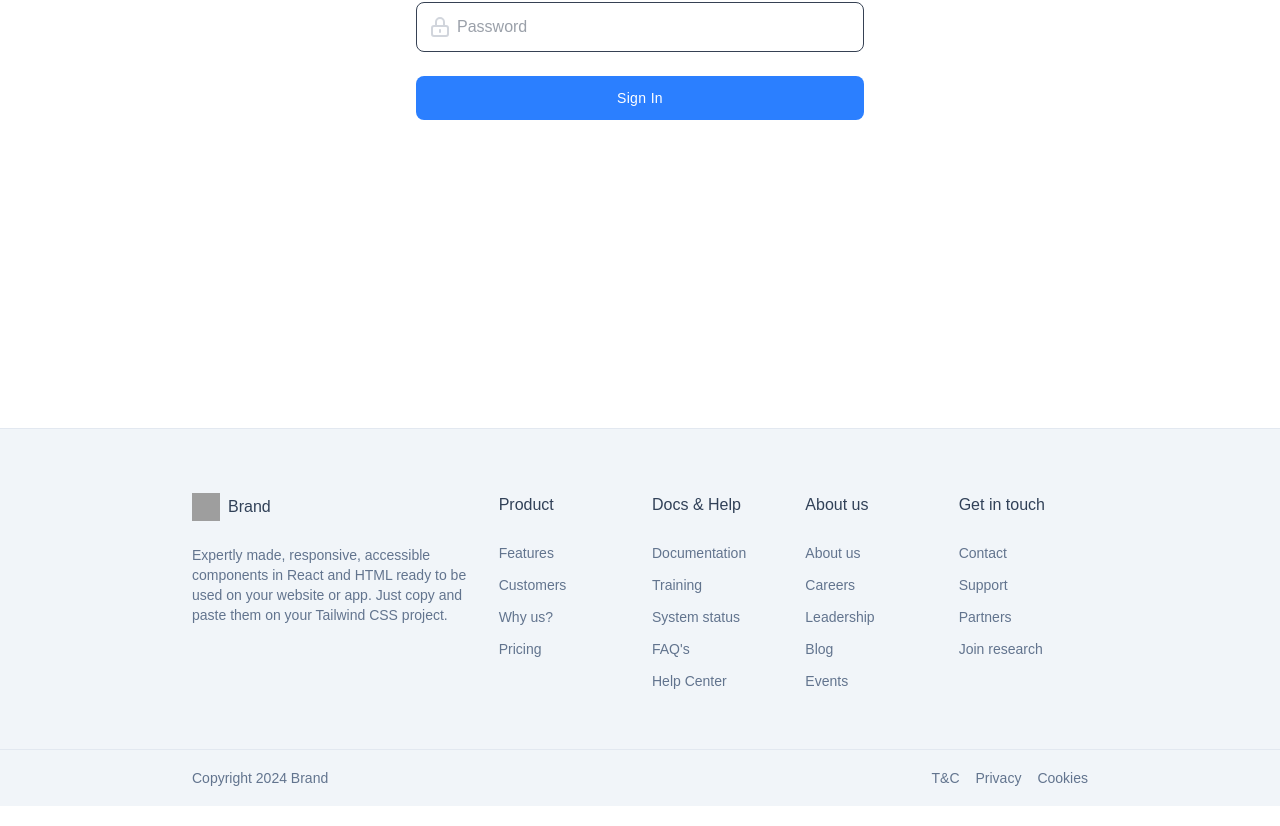
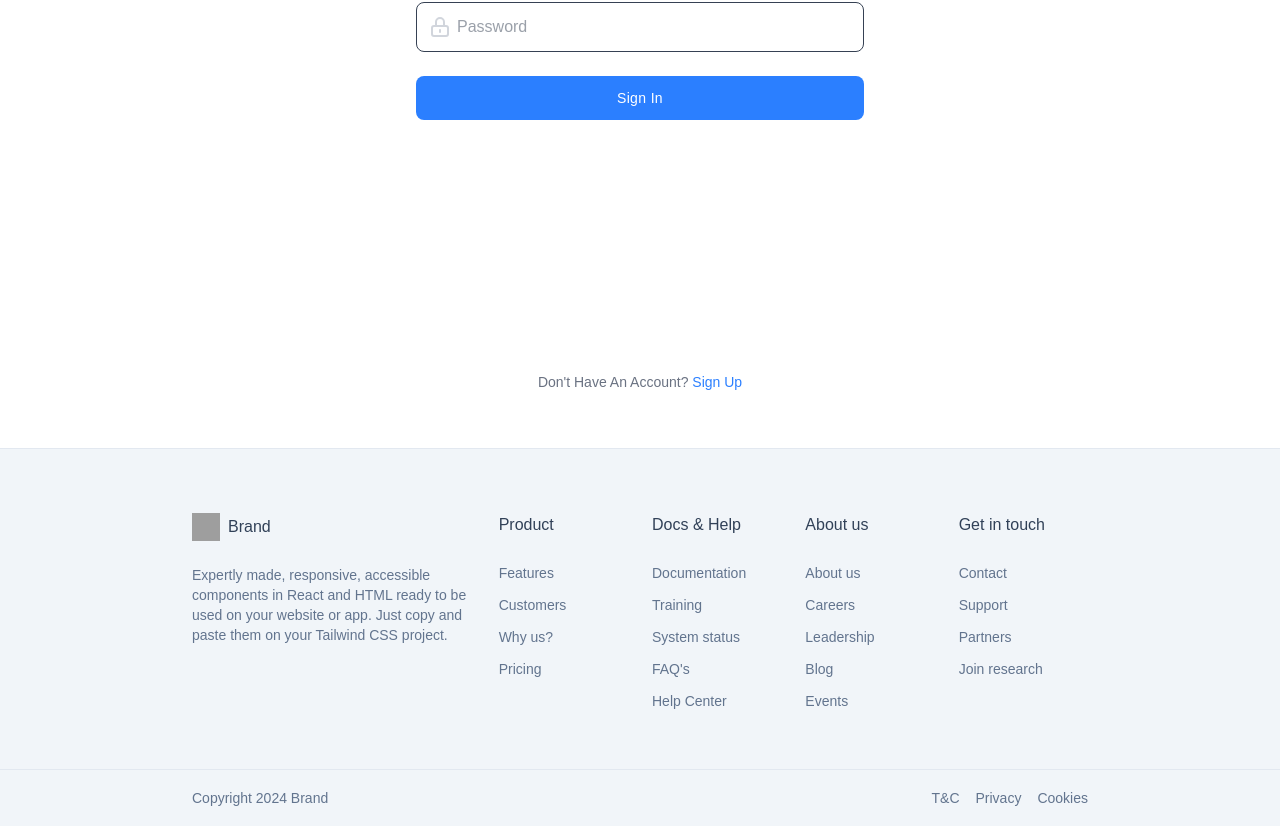
Before and after one commit to WalidurTanjim/learning-nextjs, a Next.js app: page /sign-in in a window 1280 px wide. Shown: the part 548-1374 px from the top of the page. Built offline with nearby package versions, Linux system fonts and the light colour scheme; grey boxes are pictures that could not be loaded.

Commit message:
Added Link on the signin & signup page & mealDetails path added on the dynamic path

```diff
--- a/src/app/(authentication)/sign-in/page.jsx
+++ b/src/app/(authentication)/sign-in/page.jsx
@@ -1,9 +1,11 @@
+import Link from "next/link";
+
 const Page = () => {
     return (
         <section className="bg-white dark:bg-gray-900">
             <div className="container flex items-center justify-center min-h-screen px-6 mx-auto">
                 <form className="w-full max-w-md">
-                    <img className="w-auto h-7 sm:h-8" src="https://merakiui.com/images/logo.svg" alt="Logo"/>
+                    <img className="w-auto h-7 sm:h-8" src="https://merakiui.com/images/logo.svg" alt="Logo" />
 
                     <h1 className="mt-3 text-2xl font-semibold text-gray-800 capitalize sm:text-3xl dark:text-white">
                         Sign In
@@ -15,12 +17,12 @@ const Page = () => {
                             <svg xmlns="http://www.w3.org/2000/svg" className="w-6 h-6 mx-3 text-gray-300 dark:text-gray-500" fill="none"
                                 viewBox="0 0 24 24" stroke="currentColor" stroke-width="2">
                                 <path stroke-linecap="round" stroke-linejoin="round"
-                                  d="M3 8l7.89 5.26a2 2 0 002.22 0L21 8M5 19h14a2 2 0 002-2V7a2 2 0 00-2-2H5a2 2 0 00-2 2v10a2 2 0 002 2z"/>
+                                    d="M3 8l7.89 5.26a2 2 0 002.22 0L21 8M5 19h14a2 2 0 002-2V7a2 2 0 00-2-2H5a2 2 0 00-2 2v10a2 2 0 002 2z" />
                             </svg>
                         </span>
                         <input type="email"
                             className="block w-full py-3 text-gray-700 bg-white border rounded-lg px-11 dark:bg-gray-900 dark:text-gray-300 dark:border-gray-600 focus:border-blue-400 dark:focus:border-blue-300 focus:ring-blue-300 focus:outline-none focus:ring focus:ring-opacity-40"
-                               placeholder="Email address"/>
+                            placeholder="Email address" />
                     </div>
 
 
@@ -29,12 +31,12 @@ const Page = () => {
                             <svg xmlns="http://www.w3.org/2000/svg" className="w-6 h-6 mx-3 text-gray-300 dark:text-gray-500" fill="none"
                                 viewBox="0 0 24 24" stroke="currentColor" stroke-width="2">
                                 <path stroke-linecap="round" stroke-linejoin="round"
-                                  d="M12 15v2m-6 4h12a2 2 0 002-2v-6a2 2 0 00-2-2H6a2 2 0 00-2 2v6a2 2 0 002 2zm10-10V7a4 4 0 00-8 0v4h8z"/>
+                                    d="M12 15v2m-6 4h12a2 2 0 002-2v-6a2 2 0 00-2-2H6a2 2 0 00-2 2v6a2 2 0 002 2zm10-10V7a4 4 0 00-8 0v4h8z" />
                             </svg>
                         </span>
                         <input type="password"
                             className="block w-full px-10 py-3 text-gray-700 bg-white border rounded-lg dark:bg-gray-900 dark:text-gray-300 dark:border-gray-600 focus:border-blue-400 dark:focus:border-blue-300 focus:ring-blue-300 focus:outline-none focus:ring focus:ring-opacity-40"
-                               placeholder="Password"/>
+                            placeholder="Password" />
                     </div>
 
 
@@ -46,6 +48,10 @@ const Page = () => {
                     </div>
                 </form>
             </div>
+
+            <div className={`text-center`}>
+                <p className={`text-sm text-gray-500`}>Don't Have An Account? <Link href={`/sign-up`} className={`text-blue-500 hover:text-blue-700 active:text-blue-500`}>Sign Up</Link></p>
+            </div>
         </section>
     );
 };
--- a/src/app/(authentication)/sign-up/page.jsx
+++ b/src/app/(authentication)/sign-up/page.jsx
@@ -1,9 +1,11 @@
+import Link from "next/link";
+
 const Page = () => {
     return (
         <section className="bg-white dark:bg-gray-900">
             <div className="container flex items-center justify-center min-h-screen px-6 mx-auto">
                 <form className="w-full max-w-md">
-                    <img className="w-auto h-7 sm:h-8" src="https://merakiui.com/images/logo.svg" alt="Logo"/>
+                    <img className="w-auto h-7 sm:h-8" src="https://merakiui.com/images/logo.svg" alt="Logo" />
 
                     <h1 className="mt-3 text-2xl font-semibold text-gray-800 capitalize sm:text-3xl dark:text-white">
                         Sign Up
@@ -14,12 +16,12 @@ const Page = () => {
                             <svg xmlns="http://www.w3.org/2000/svg" className="w-6 h-6 mx-3 text-gray-300 dark:text-gray-500" fill="none"
                                 viewBox="0 0 24 24" stroke="currentColor" stroke-width="2">
                                 <path stroke-linecap="round" stroke-linejoin="round"
-                                  d="M3 8l7.89 5.26a2 2 0 002.22 0L21 8M5 19h14a2 2 0 002-2V7a2 2 0 00-2-2H5a2 2 0 00-2 2v10a2 2 0 002 2z"/>
+                                    d="M3 8l7.89 5.26a2 2 0 002.22 0L21 8M5 19h14a2 2 0 002-2V7a2 2 0 00-2-2H5a2 2 0 00-2 2v10a2 2 0 002 2z" />
                             </svg>
                         </span>
                         <input type="text"
                             className="block w-full py-3 text-gray-700 bg-white border rounded-lg px-11 dark:bg-gray-900 dark:text-gray-300 dark:border-gray-600 focus:border-blue-400 dark:focus:border-blue-300 focus:ring-blue-300 focus:outline-none focus:ring focus:ring-opacity-40"
-                               placeholder="Full Name"/>
+                            placeholder="Full Name" />
                     </div>
 
 
@@ -28,12 +30,12 @@ const Page = () => {
                             <svg xmlns="http://www.w3.org/2000/svg" className="w-6 h-6 mx-3 text-gray-300 dark:text-gray-500" fill="none"
                                 viewBox="0 0 24 24" stroke="currentColor" stroke-width="2">
                                 <path stroke-linecap="round" stroke-linejoin="round"
-                                  d="M3 8l7.89 5.26a2 2 0 002.22 0L21 8M5 19h14a2 2 0 002-2V7a2 2 0 00-2-2H5a2 2 0 00-2 2v10a2 2 0 002 2z"/>
+                                    d="M3 8l7.89 5.26a2 2 0 002.22 0L21 8M5 19h14a2 2 0 002-2V7a2 2 0 00-2-2H5a2 2 0 00-2 2v10a2 2 0 002 2z" />
                             </svg>
                         </span>
                         <input type="email"
                             className="block w-full py-3 text-gray-700 bg-white border rounded-lg px-11 dark:bg-gray-900 dark:text-gray-300 dark:border-gray-600 focus:border-blue-400 dark:focus:border-blue-300 focus:ring-blue-300 focus:outline-none focus:ring focus:ring-opacity-40"
-                               placeholder="Email address"/>
+                            placeholder="Email address" />
                     </div>
 
 
@@ -42,12 +44,12 @@ const Page = () => {
                             <svg xmlns="http://www.w3.org/2000/svg" className="w-6 h-6 mx-3 text-gray-300 dark:text-gray-500" fill="none"
                                 viewBox="0 0 24 24" stroke="currentColor" stroke-width="2">
                                 <path stroke-linecap="round" stroke-linejoin="round"
-                                  d="M12 15v2m-6 4h12a2 2 0 002-2v-6a2 2 0 00-2-2H6a2 2 0 00-2 2v6a2 2 0 002 2zm10-10V7a4 4 0 00-8 0v4h8z"/>
+                                    d="M12 15v2m-6 4h12a2 2 0 002-2v-6a2 2 0 00-2-2H6a2 2 0 00-2 2v6a2 2 0 002 2zm10-10V7a4 4 0 00-8 0v4h8z" />
                             </svg>
                         </span>
                         <input type="password"
                             className="block w-full px-10 py-3 text-gray-700 bg-white border rounded-lg dark:bg-gray-900 dark:text-gray-300 dark:border-gray-600 focus:border-blue-400 dark:focus:border-blue-300 focus:ring-blue-300 focus:outline-none focus:ring focus:ring-opacity-40"
-                               placeholder="Create Password"/>
+                            placeholder="Create Password" />
                     </div>
 
                     <div className="relative flex items-center mt-4">
@@ -55,12 +57,12 @@ const Page = () => {
                             <svg xmlns="http://www.w3.org/2000/svg" className="w-6 h-6 mx-3 text-gray-300 dark:text-gray-500" fill="none"
                                 viewBox="0 0 24 24" stroke="currentColor" stroke-width="2">
                                 <path stroke-linecap="round" stroke-linejoin="round"
-                                  d="M12 15v2m-6 4h12a2 2 0 002-2v-6a2 2 0 00-2-2H6a2 2 0 00-2 2v6a2 2 0 002 2zm10-10V7a4 4 0 00-8 0v4h8z"/>
+                                    d="M12 15v2m-6 4h12a2 2 0 002-2v-6a2 2 0 00-2-2H6a2 2 0 00-2 2v6a2 2 0 002 2zm10-10V7a4 4 0 00-8 0v4h8z" />
                             </svg>
                         </span>
                         <input type="password"
                             className="block w-full px-10 py-3 text-gray-700 bg-white border rounded-lg dark:bg-gray-900 dark:text-gray-300 dark:border-gray-600 focus:border-blue-400 dark:focus:border-blue-300 focus:ring-blue-300 focus:outline-none focus:ring focus:ring-opacity-40"
-                               placeholder="Confirm Password"/>
+                            placeholder="Confirm Password" />
                     </div>
 
 
@@ -72,6 +74,10 @@ const Page = () => {
                     </div>
                 </form>
             </div>
+
+            <div className={`text-center`}>
+                <p className={`text-sm text-gray-500`}>Already Have An Account? <Link href={`/sign-in`} className={`text-blue-500 hover:text-blue-700 active:text-blue-500`}>Sign In</Link></p>
+            </div>
         </section>
     );
 };
--- a/src/app/components/MealCard/MealCard.jsx
+++ b/src/app/components/MealCard/MealCard.jsx
@@ -8,7 +8,7 @@ const MealCard = ({ meal }) => {
             <div className={`mt-3`}>
                 <h1 className={`text-lg text-semibold text-slate-700`}>{meal?.strMeal}</h1>
                 <p className={`text-sm text-gray-500 my-1`}>{meal?.strInstructions.length > 85 ? meal?.strInstructions.slice(0, 85) : meal?.strInstructions}</p>
-                <Link href={`/meals/${meal?.idMeal}`}><button className={`px-4 py-1.5 text-sm font-medium text-white bg-slate-700 hover:bg-slate-600 active:bg-slate-700 rounded-md`}>See Details</button></Link>
+                <Link href={`/meals/mealDetails/${meal?.idMeal}`}><button className={`px-4 py-1.5 text-sm font-medium text-white bg-slate-700 hover:bg-slate-600 active:bg-slate-700 rounded-md`}>See Details</button></Link>
             </div>
         </div>
     );
--- a/src/middleware.js
+++ b/src/middleware.js
@@ -2,12 +2,11 @@ import { NextResponse } from 'next/server'
 
 export function middleware(request) {
     const dummyUserData = {
-        role: 'user',
+        role: 'admin',
         email: 'admin@admin.com'
     }
 
     const currentCookie = request.cookies.get('next-token');
-    console.log(currentCookie.value);
 
     const isMealsPage = request?.nextUrl?.pathname.startsWith('/meals');
     let isAdmin = dummyUserData?.role === 'admin';
```
Also changed, not shown: src/app/(pages)/meals/mealDetails/[idMeal]/loading.jsx (renamed from src/app/(pages)/meals/[idMeal]/loading.jsx), src/app/(pages)/meals/mealDetails/[idMeal]/page.jsx (renamed from src/app/(pages)/meals/[idMeal]/page.jsx). Lines whose indentation alone changed are shown as unchanged.
